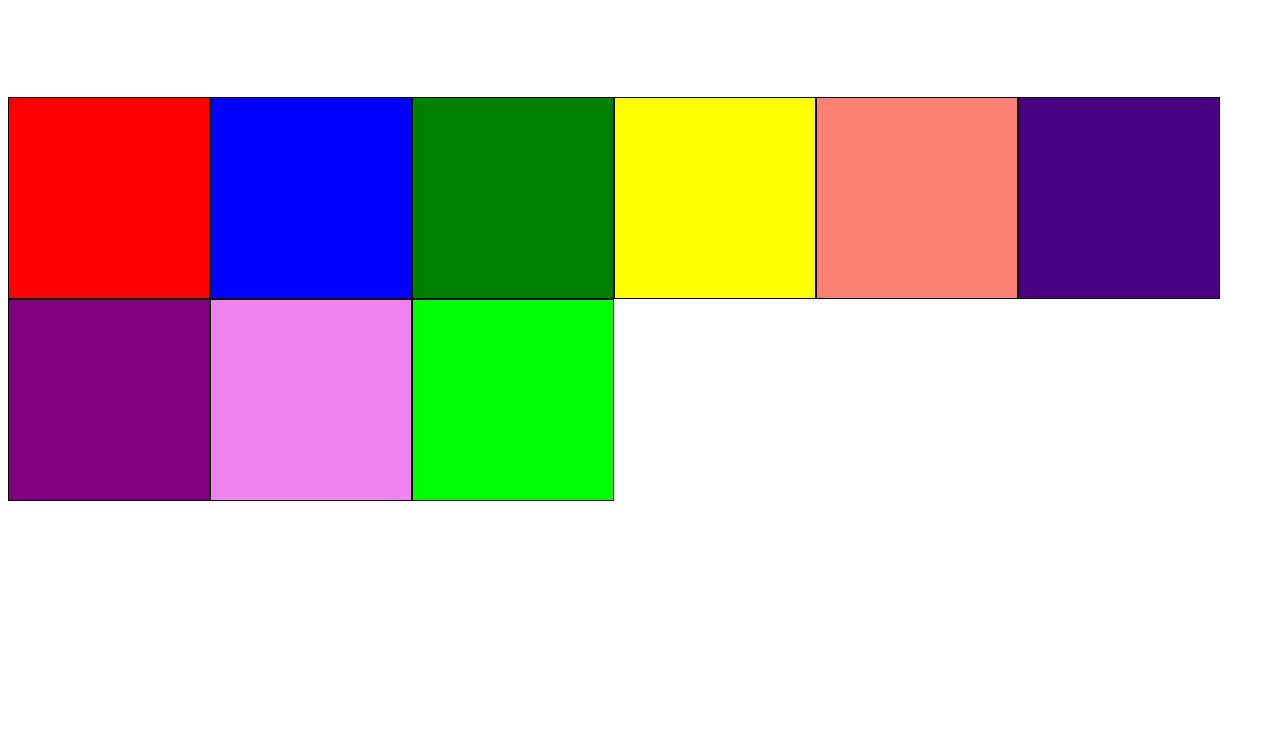
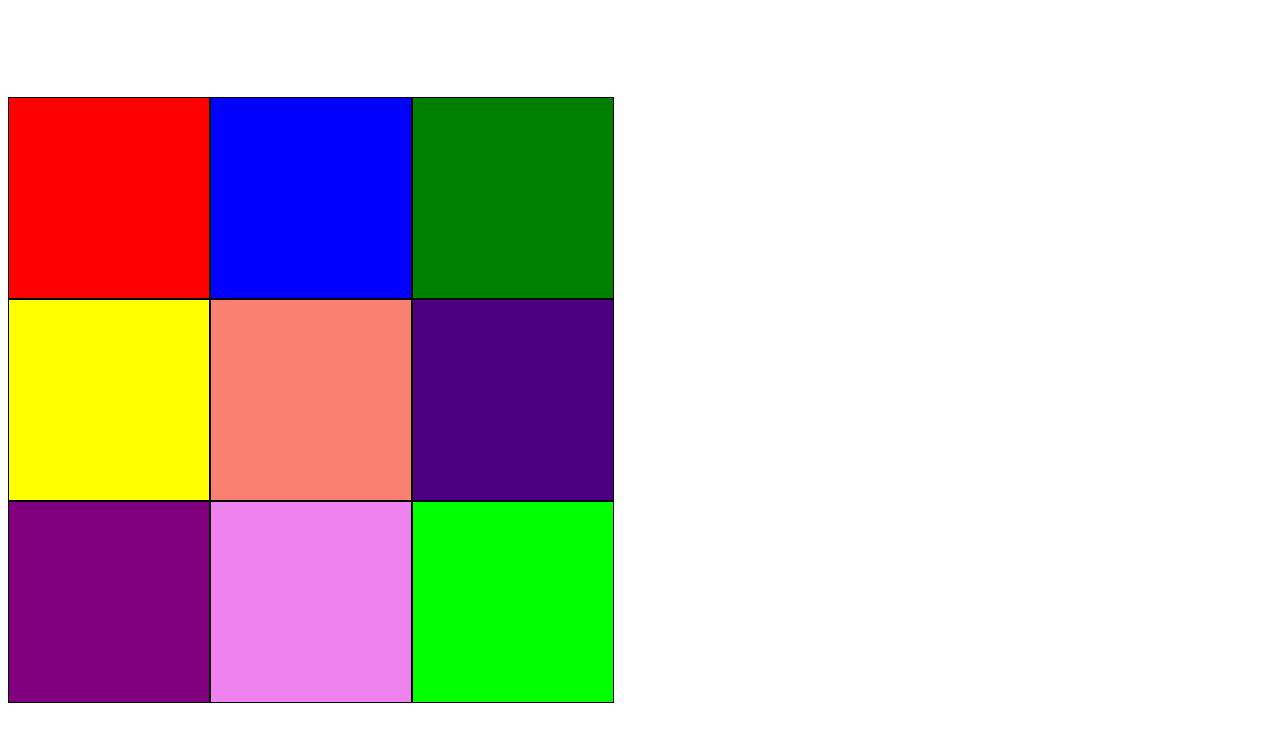
Before and after one commit to cazzer/mission-bit-portfolio, a plain HTML site: page projects/9-blocks/index.html in a window 1280 px wide. Drawn offline with Linux system fonts and the light colour scheme.

Commit message:
fixing the rows in my 9 block challenge

```diff
--- a/projects/9-blocks/style.css
+++ b/projects/9-blocks/style.css
@@ -1,10 +1,6 @@
 #block-container {
   position: absolute;
   top: calc(50vh - 303px);
-}
-
-.block-row {
-  float: left;
 }
 
 .block {
```
